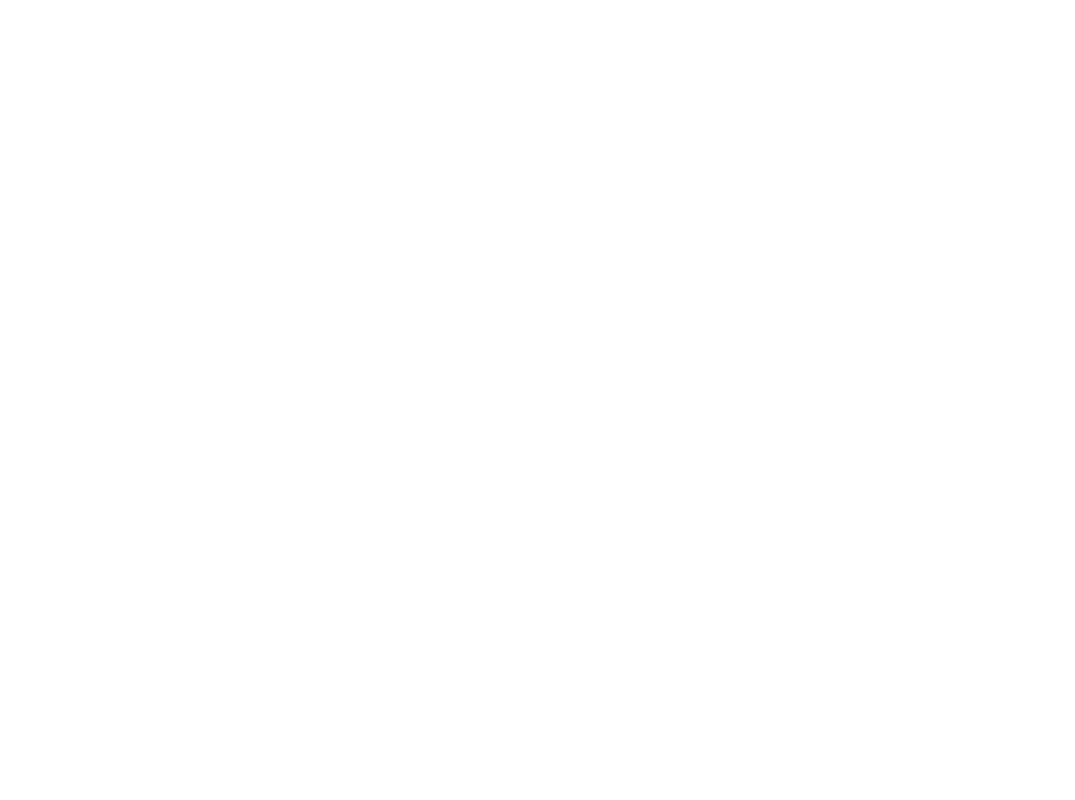
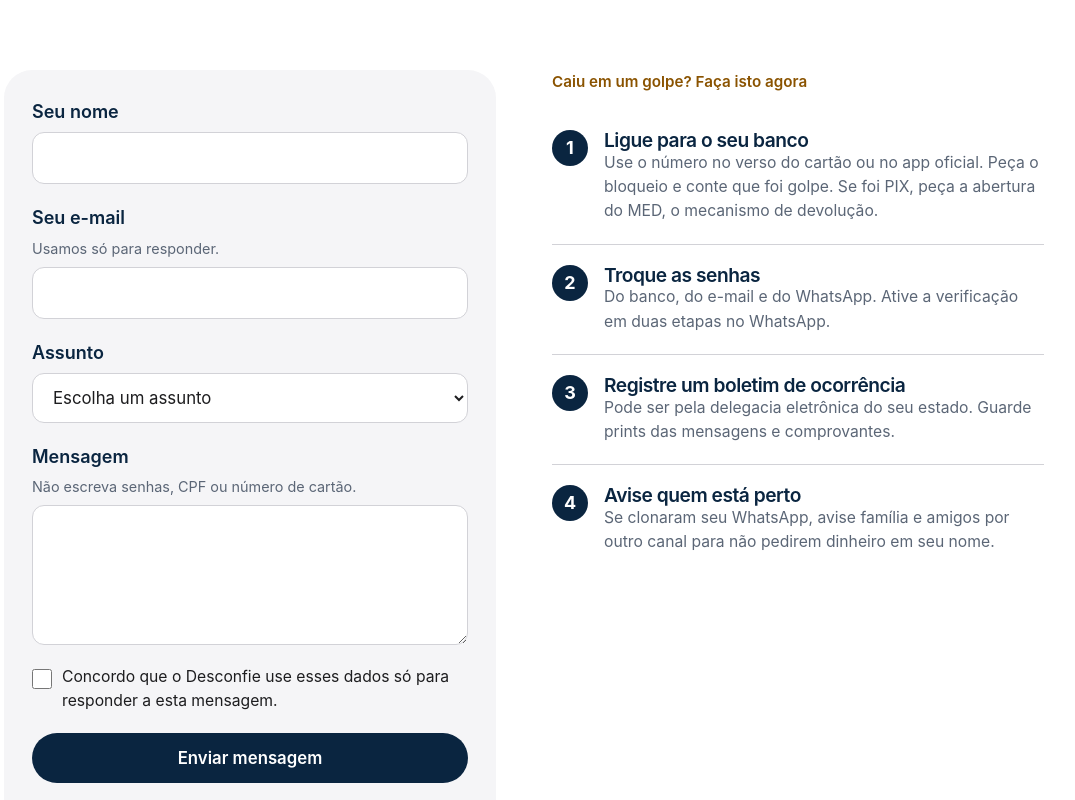
Before and after one commit to desconfie-globalsolution2026-2sem/frontend-desconife-2sem, a React (Vite) app: page /contato in a window 1280 px wide. Shown: the part 320-1120 px from the top of the page, without its empty margins (116-1191 px from the left). Before the commit the page ends 800 px from the top, so only its background shows below. Built offline with nearby package versions, Linux system fonts and the light colour scheme.

Commit message:
Feat: Implementa página de contato com validação de formulário e passos de socorro

```diff
--- /dev/null
+++ b/src/data/Contato/passosSocorro.ts
@@ -0,0 +1,24 @@
+import type { PassoSocorro } from '../../types/Contato/passoSocorro'
+
+export const passosSocorro: PassoSocorro[] = [
+  {
+    titulo: 'Ligue para o seu banco',
+    texto:
+      'Use o número no verso do cartão ou no app oficial. Peça o bloqueio e conte que foi golpe. Se foi PIX, peça a abertura do MED, o mecanismo de devolução.',
+  },
+  {
+    titulo: 'Troque as senhas',
+    texto:
+      'Do banco, do e-mail e do WhatsApp. Ative a verificação em duas etapas no WhatsApp.',
+  },
+  {
+    titulo: 'Registre um boletim de ocorrência',
+    texto:
+      'Pode ser pela delegacia eletrônica do seu estado. Guarde prints das mensagens e comprovantes.',
+  },
+  {
+    titulo: 'Avise quem está perto',
+    texto:
+      'Se clonaram seu WhatsApp, avise família e amigos por outro canal para não pedirem dinheiro em seu nome.',
+  },
+]
--- /dev/null
+++ b/src/pages/Contato/Contato.tsx
@@ -0,0 +1,221 @@
+import { useState } from 'react'
+import { passosSocorro } from '../../data/Contato/passosSocorro'
+
+const wrap = 'mx-auto max-w-[1080px] px-5'
+const eyebrow = 'text-[.95rem] font-semibold text-amber-text'
+
+const assuntos = [
+  'Dúvida sobre o resultado',
+  'Quero enviar um golpe novo',
+  'Parceria (banco, fintech, Procon)',
+  'Outro assunto',
+]
+
+/* Uma chave por campo que pode ter erro */
+type Erros = {
+  nome?: string
+  email?: string
+  assunto?: string
+  mensagem?: string
+  lgpd?: string
+}
+
+/* Classe do campo muda quando ele tem erro */
+function campo(temErro: boolean) {
+  return [
+    'min-h-[50px] w-full rounded-xl border bg-white px-4 py-3 text-[1.05rem] text-ink',
+    temErro ? 'border-danger' : 'border-line',
+  ].join(' ')
+}
+
+function MsgErro({ id, texto }: { id: string; texto?: string }) {
+  if (!texto) return null
+  return (
+    <span id={id} className="text-[.92rem] font-medium text-danger">
+      {texto}
+    </span>
+  )
+}
+
+export default function Contato() {
+  const [erros, setErros] = useState<Erros>({})
+  const [enviado, setEnviado] = useState(false)
+
+  function validar(dados: FormData): Erros {
+    const novos: Erros = {}
+    const nome = String(dados.get('nome') ?? '').trim()
+    const email = String(dados.get('email') ?? '').trim()
+    const assunto = String(dados.get('assunto') ?? '')
+    const mensagem = String(dados.get('mensagem') ?? '').trim()
+
+    if (nome.length < 2) novos.nome = 'Escreva seu nome.'
+    if (!/^[^\s@]+@[^\s@]+\.[^\s@]+$/.test(email))
+      novos.email = 'Esse e-mail parece incompleto. Confira se tem @ e um ponto depois.'
+    if (assunto === '') novos.assunto = 'Escolha um assunto.'
+    if (mensagem.length < 10) novos.mensagem = 'Escreva pelo menos 10 caracteres.'
+    if (dados.get('lgpd') === null) novos.lgpd = 'Marque a caixa acima para enviar.'
+
+    return novos
+  }
+
+  function aoEnviar(evento: React.FormEvent<HTMLFormElement>) {
+    evento.preventDefault()
+    const form = evento.currentTarget
+    const novos = validar(new FormData(form))
+    setErros(novos)
+
+    if (Object.keys(novos).length === 0) {
+      setEnviado(true)
+      form.reset()
+    } else {
+      setEnviado(false)
+    }
+  }
+
+  return (
+    <main>
+      <div className={`${wrap} pt-18 pb-6`}>
+        <p className={eyebrow}>Contato</p>
+        <h1 className="mt-3 max-w-[20ch] text-[clamp(2.4rem,5.4vw,4rem)] font-bold">
+          Fale com a gente
+        </h1>
+        <p className="mt-4.5 max-w-[58ch] text-[clamp(1.15rem,1.8vw,1.35rem)] leading-[1.5] text-muted">
+          Mande uma dúvida, uma sugestão ou um golpe novo que você recebeu. Se você já caiu em um
+          golpe, veja ao lado o que fazer agora.
+        </p>
+      </div>
+
+      <section className="py-18">
+        <div className={`${wrap} grid gap-9 md:grid-cols-2 md:gap-14`}>
+          {/* noValidate desliga a validacao do navegador para a nossa rodar */}
+          <form noValidate onSubmit={aoEnviar} className="grid gap-5 rounded-[28px] bg-surface p-7">
+            <div className="grid gap-1.5">
+              <label htmlFor="nome" className="font-semibold text-navy">
+                Seu nome
+              </label>
+              <input
+                id="nome"
+                name="nome"
+                autoComplete="name"
+                aria-invalid={!!erros.nome}
+                aria-describedby={erros.nome ? 'erro-nome' : undefined}
+                className={campo(!!erros.nome)}
+              />
+              <MsgErro id="erro-nome" texto={erros.nome} />
+            </div>
+
+            <div className="grid gap-1.5">
+              <label htmlFor="email" className="font-semibold text-navy">
+                Seu e-mail
+              </label>
+              <span className="text-[.9rem] text-muted">Usamos só para responder.</span>
+              <input
+                id="email"
+                name="email"
+                type="email"
+                autoComplete="email"
+                aria-invalid={!!erros.email}
+                aria-describedby={erros.email ? 'erro-email' : undefined}
+                className={campo(!!erros.email)}
+              />
+              <MsgErro id="erro-email" texto={erros.email} />
+            </div>
+
+            <div className="grid gap-1.5">
+              <label htmlFor="assunto" className="font-semibold text-navy">
+                Assunto
+              </label>
+              <select
+                id="assunto"
+                name="assunto"
+                defaultValue=""
+                aria-invalid={!!erros.assunto}
+                aria-describedby={erros.assunto ? 'erro-assunto' : undefined}
+                className={campo(!!erros.assunto)}
+              >
+                <option value="">Escolha um assunto</option>
+                {assuntos.map((a) => (
+                  <option key={a}>{a}</option>
+                ))}
+              </select>
+              <MsgErro id="erro-assunto" texto={erros.assunto} />
+            </div>
+
+            <div className="grid gap-1.5">
+              <label htmlFor="mensagem" className="font-semibold text-navy">
+                Mensagem
+              </label>
+              <span className="text-[.9rem] text-muted">
+                Não escreva senhas, CPF ou número de cartão.
+              </span>
+              <textarea
+                id="mensagem"
+                name="mensagem"
+                aria-invalid={!!erros.mensagem}
+                aria-describedby={erros.mensagem ? 'erro-mensagem' : undefined}
+                className={`${campo(!!erros.mensagem)} min-h-[140px] resize-y`}
+              />
+              <MsgErro id="erro-mensagem" texto={erros.mensagem} />
+            </div>
+
+            <div className="grid gap-1.5">
+              <label htmlFor="lgpd" className="flex items-start gap-2.5 text-[.98rem]">
+                <input
+                  type="checkbox"
+                  id="lgpd"
+                  name="lgpd"
+                  aria-invalid={!!erros.lgpd}
+                  aria-describedby={erros.lgpd ? 'erro-lgpd' : undefined}
+                  className="mt-1 size-5 shrink-0 accent-navy"
+                />
+                <span>
+                  Concordo que o Desconfie use esses dados só para responder a esta mensagem.
+                </span>
+              </label>
+              <MsgErro id="erro-lgpd" texto={erros.lgpd} />
+            </div>
+
+            <button
+              type="submit"
+              className="inline-flex min-h-[50px] items-center justify-center rounded-full bg-navy px-6 text-[1.05rem] font-semibold text-white transition-colors hover:bg-[#163a60]"
+            >
+              Enviar mensagem
+            </button>
+
+            {enviado && (
+              <p role="status" className="rounded-2xl bg-safe-bg p-4 text-ink">
+                <strong className="text-safe">Mensagem registrada nesta demonstração.</strong> No
+                site final, ela vai para a equipe pela API do Desconfie.
+              </p>
+            )}
+
+            <p className="text-[.95rem] text-muted">
+              Outro canal: contato@desconfie.com.br · respondemos em até 2 dias úteis.
+            </p>
+          </form>
+
+          {/* Caiu em um golpe */}
+          <div className="grid content-start gap-4">
+            <p className={eyebrow}>Caiu em um golpe? Faça isto agora</p>
+            <ol className="grid">
+              {passosSocorro.map((p, i) => (
+                <li
+                  key={p.titulo}
+                  className="grid grid-cols-[auto_1fr] gap-4 border-b border-line py-5 last:border-b-0"
+                >
+                  <span className="grid size-9 place-items-center rounded-full bg-navy font-bold text-white">
+                    {i + 1}
+                  </span>
+                  <div>
+                    <h3 className="text-[1.2rem] font-semibold">{p.titulo}</h3>
+                    <p className="mt-1 text-[.98rem] text-muted">{p.texto}</p>
+                  </div>
+                </li>
+              ))}
+            </ol>
+          </div>
+        </div>
+      </section>
+    </main>
+  )
+}
--- a/src/routes/AppRoutes.tsx
+++ b/src/routes/AppRoutes.tsx
@@ -1,5 +1,6 @@
 import { Routes, Route } from "react-router-dom";
 import Layout from '../components/layout/Layout.tsx';
+import Contato from '../pages/Contato/Contato.tsx';
 import Home from '../pages/Home/Home.tsx';
 
 function Pagina({ titulo }: { titulo: string }) {
@@ -14,7 +15,7 @@ export default function AppRoutes() {
             <Route path="/quem-somos" element={<Pagina titulo="Quem Somos" />} />
             <Route path="/sobre" element={<Pagina titulo="Sobre" />} />
             <Route path="/faq" element={<Pagina titulo="FAQ" />} />
-            <Route path="/contato" element={<Pagina titulo="Contato" />} />
+            <Route path="/contato" element={<Contato />} />
         </Route>
     </Routes>
   )
--- /dev/null
+++ b/src/types/Contato/passoSocorro.ts
@@ -0,0 +1,4 @@
+export interface PassoSocorro {
+    titulo: string
+    texto: string
+}
```
